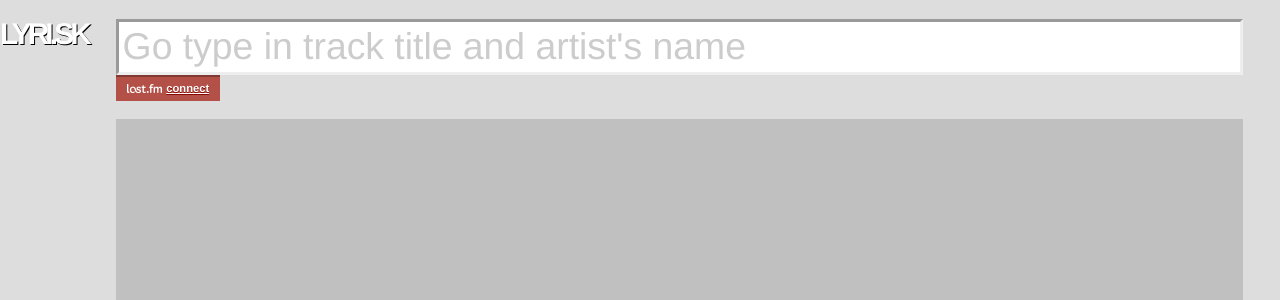
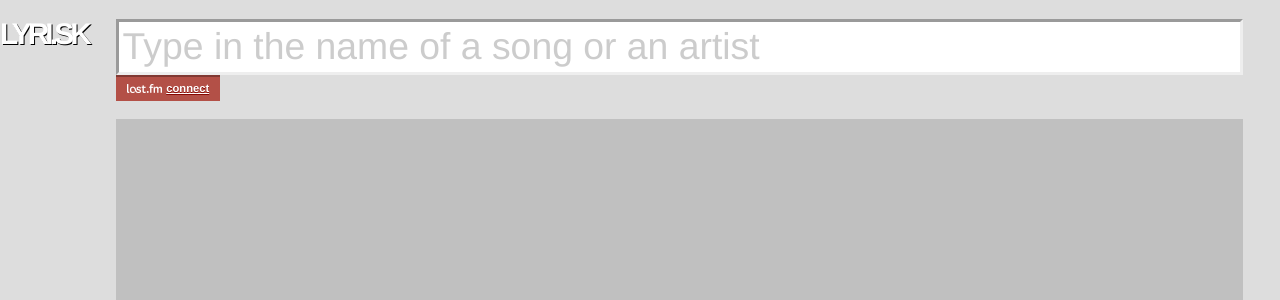
Before and after one commit to dir01/lrcs, a Python web app: template templates/index.jinja2 in a window 1280 px wide. Shown: the top 300 px of the page. Run offline with Jinja, Linux system fonts and the light colour scheme; the template is opened without the code that fills it, so the values that code supplies are empty.

Commit message:
Change the placeholder text

```diff
--- a/templates/index.jinja2
+++ b/templates/index.jinja2
@@ -58,7 +58,7 @@
 
 <form method="get" action="/api/search/" id="search-box">
     <div>
-        <input id="id_query" placeholder="Go type in track title and artist's name"/>
+        <input id="id_query" placeholder="Type in the name of a song or an artist"/>
     </div>
     <div id="lastfm-control-box"></div>
 </form>
```
